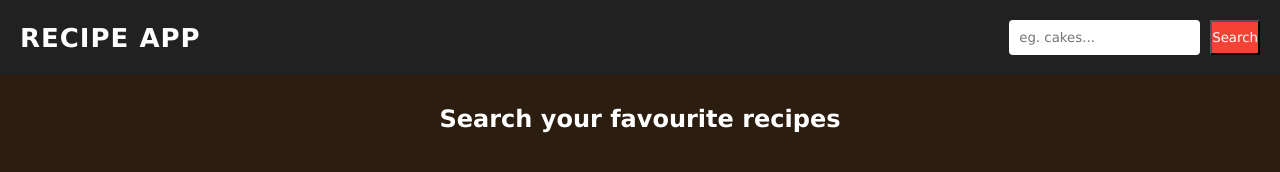
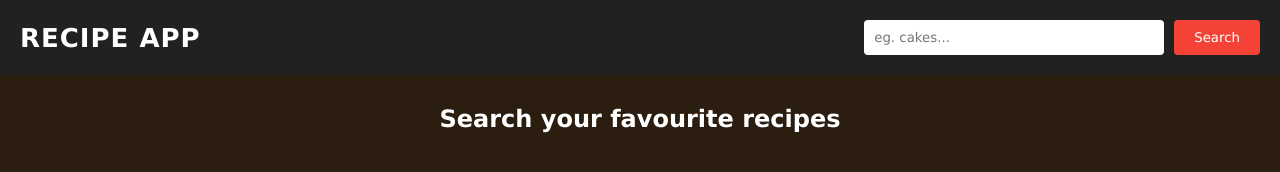
Before and after one commit to PandeyRahulPandey/Recipe-App, a plain HTML site: page index.html in a window 1280 px wide. Drawn offline with Linux system fonts and the light colour scheme.

Commit message:
Update styles.css

```diff
--- a/styles.css
+++ b/styles.css
@@ -72,6 +72,30 @@ form button[type="submit"]:hover, .recipe button:hover, .recipe-close-btn:hover
     cursor: pointer;
     max-width: 350px;
     transition: transform 0.3 ease-in-out; /* for speed of image coming up on taking cursor to it */
+}
+
+form {
+    display: flex;
+    justify-content: center;
+}
+
+.searchBox {
+    width: 300px; /* Adjust width as needed */
+    margin-right: 10px; /* Add some space between input field and button */
+}
+
+.searchBtn {
+    background-color: #f44336; /* Example color, you can adjust */
+    color: #fff;
+    border: none;
+    padding: 10px 20px;
+    border-radius: 4px; /* for making the corners soft */
+    cursor: pointer;
+    transition: background-color 0.2s ease-in-out; /* when we are hovering on the search bar then the background-color is changing very rapidly so we want that the color should change but not so rapidly. */
+}
+
+.searchBtn:hover {
+    background-color: #ff5c5c; /* Example hover color, you can adjust */
 }
 .recipe:hover{
     transform: scale(1.02);    /* when we take cursor to the image then it comes bit up */
```
